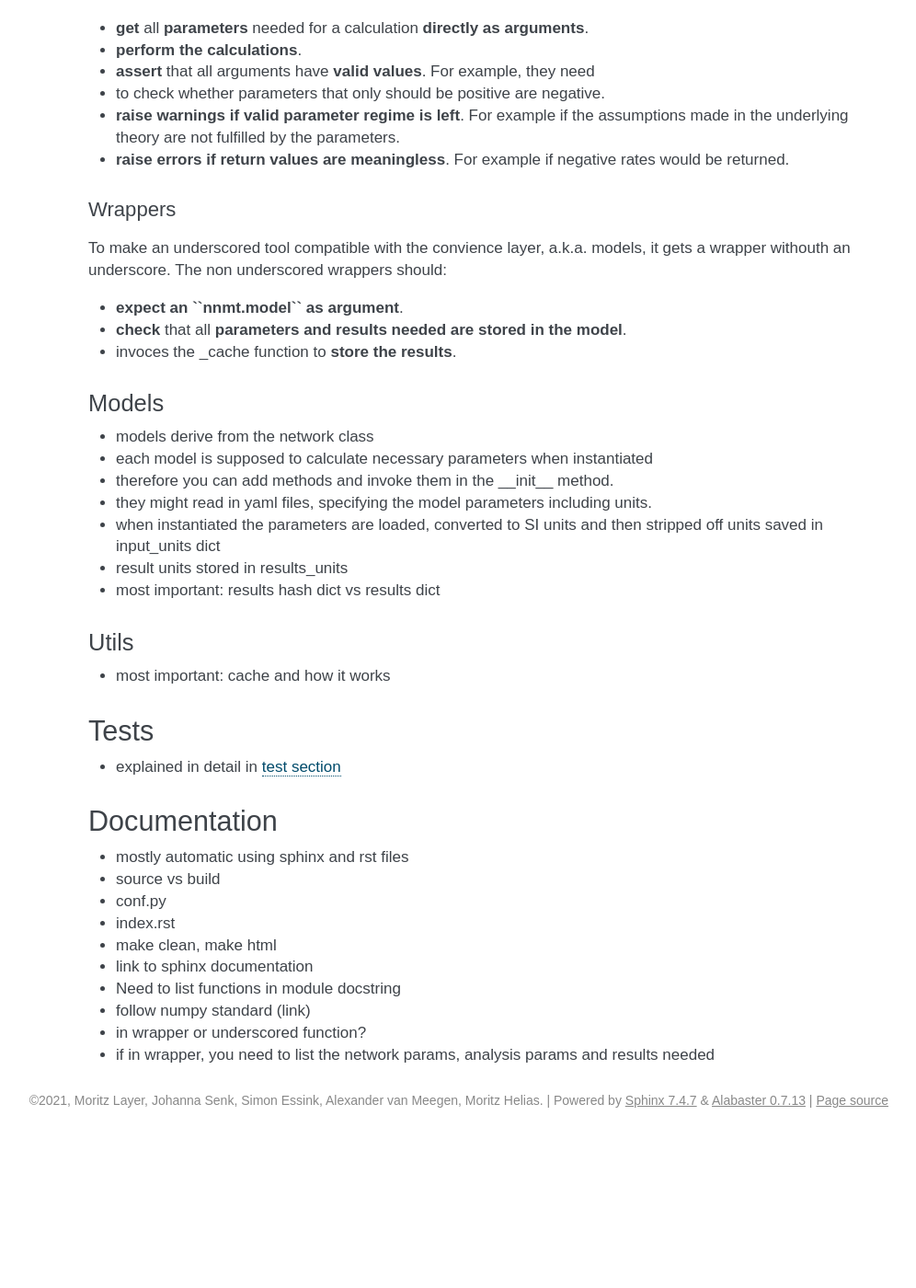
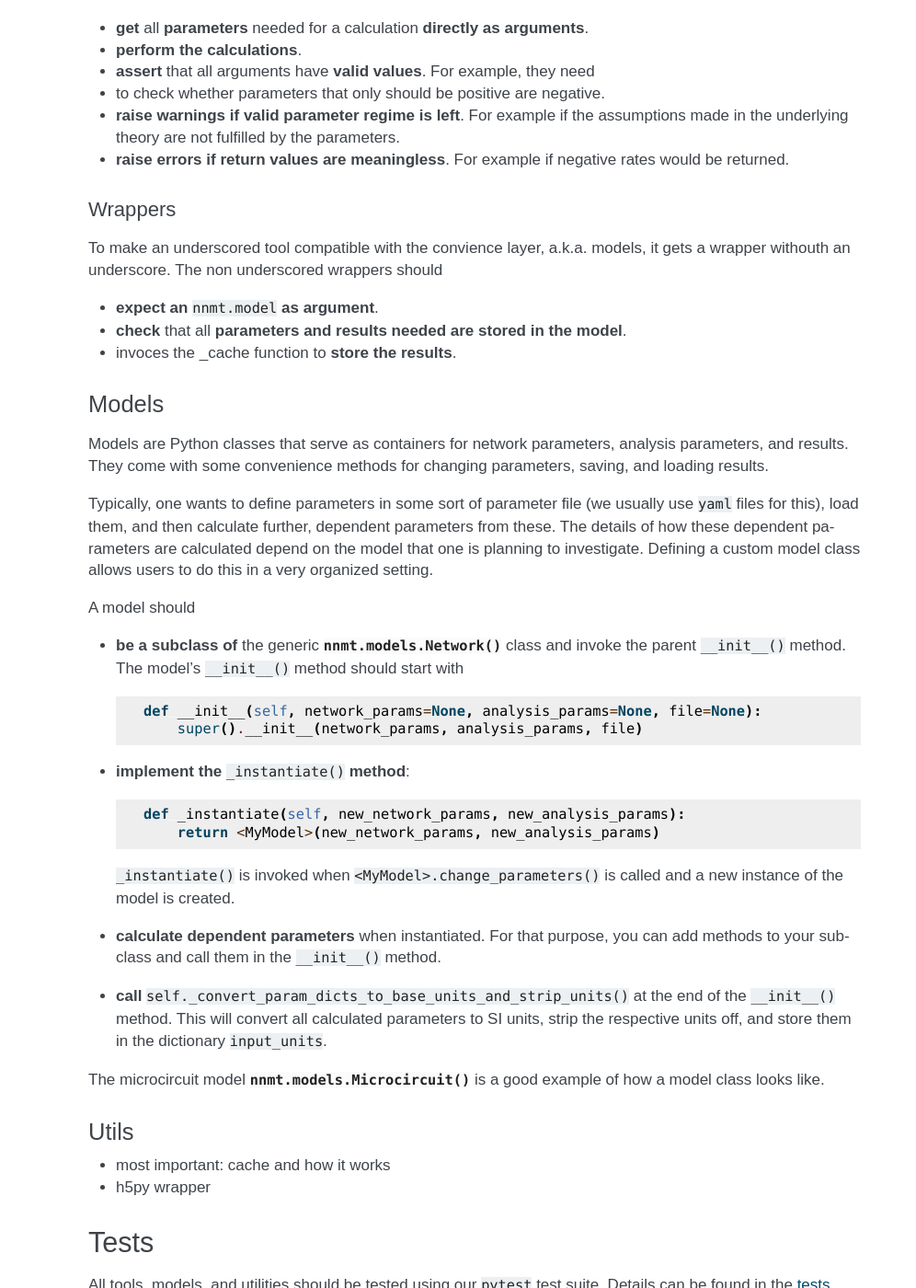
Before and after one commit to INM-6/nnmt, a Sphinx documentation site: the page built from docs/source/contributor_guide.rst, in a window 1280 px wide and 1400 px high, scrolled down 1877 px. Shown: the whole window at 92% size, without its empty margins (234-1230 px from the left). Built offline with Sphinx 7.4.7, drawn with Linux system fonts in a browser that asks for light colours; formulas are drawn with MathJax 3; pages that are not in the unit, such as notebooks, are missing from menus; before the commit the page ends 3111 px from its top, so only the background shows below that; some of the changed text lies outside the part shown.

Commit message:
Write contributor guide on models

```diff
--- a/docs/source/contributor_guide.rst
+++ b/docs/source/contributor_guide.rst
@@ -95,7 +95,7 @@ efforts.
 _Tools
 ******
 
-Tools with an underscore are where the job is done. Underscored tools should:
+Tools with an underscore are where the job is done. Underscored tools should
 
 - **get** all **parameters** needed for a calculation **directly as**
   **arguments**.
@@ -112,9 +112,9 @@ Wrappers
 ********
 
 To make an underscored tool compatible with the convience layer, a.k.a. models,
-it gets a wrapper withouth an underscore. The non underscored wrappers should:
+it gets a wrapper withouth an underscore. The non underscored wrappers should
 
-- **expect an ``nnmt.model`` as argument**.
+- **expect an** ``nnmt.model`` **as argument**.
 - **check** that all **parameters and results needed are stored in the model**.
 - invoces the _cache function to **store the results**.
 
@@ -123,27 +123,59 @@ it gets a wrapper withouth an underscore. The non underscored wrappers should:
 Models
 ======
 
-- models derive from the network class
-- each model is supposed to calculate necessary parameters when instantiated
-- therefore you can add methods and invoke them in the __init__ method.
-- they might read in yaml files, specifying the model parameters including
-  units.
-- when instantiated the parameters are loaded, converted to SI units and then
-  stripped off units saved in input_units dict
-- result units stored in results_units
-- most important: results hash dict vs results dict
+Models are Python classes that serve as containers for network parameters,
+analysis parameters, and results. They come with some convenience methods for
+changing parameters, saving, and loading results.
 
+Typically, one wants to define parameters in some sort of parameter file (we
+usually use ``yaml`` files for this), load them, and then calculate further,
+dependent parameters from these. The details of how these dependent parameters
+are calculated depend on the model that one is planning to investigate.
+Defining a custom model class allows users to do this in a very organized
+setting.
+
+A model should
+
+- **be a subclass of** the generic :meth:`nnmt.models.Network` class and invoke
+  the parent ``__init__()`` method. The model's ``__init__()`` method should
+  start with
+
+  .. code::
+
+      def __init__(self, network_params=None, analysis_params=None, file=None):
+          super().__init__(network_params, analysis_params, file)
+
+- **implement the** ``_instantiate()`` **method**:
+
+  .. code:: python
+
+      def _instantiate(self, new_network_params, new_analysis_params):
+          return <MyModel>(new_network_params, new_analysis_params)
+
+  ``_instantiate()`` is invoked when ``<MyModel>.change_parameters()`` is
+  called and a new instance of the model is created.
+- **calculate dependent parameters** when instantiated. For that purpose, you
+  can add methods to your subclass and call them in the ``__init__()`` method.
+- **call** ``self._convert_param_dicts_to_base_units_and_strip_units()`` at the
+  end of the ``__init__()`` method. This will convert all calculated parameters
+  to SI units, strip the respective units off, and store them in the dictionary
+  ``input_units``.
+
+The microcircuit model :meth:`nnmt.models.Microcircuit` is a good example of
+how a model class looks like.
 
 Utils
 =====
 
 - most important: cache and how it works
+- h5py wrapper
 
 *****
 Tests
 *****
 
-- explained in detail in :ref:`test section <mytests>`
+All tools, models, and utilities should be tested using our ``pytest`` test
+suite. Details can be found in the :ref:`tests section <mytests>`.
 
 
 .. _subsec docs:
```
